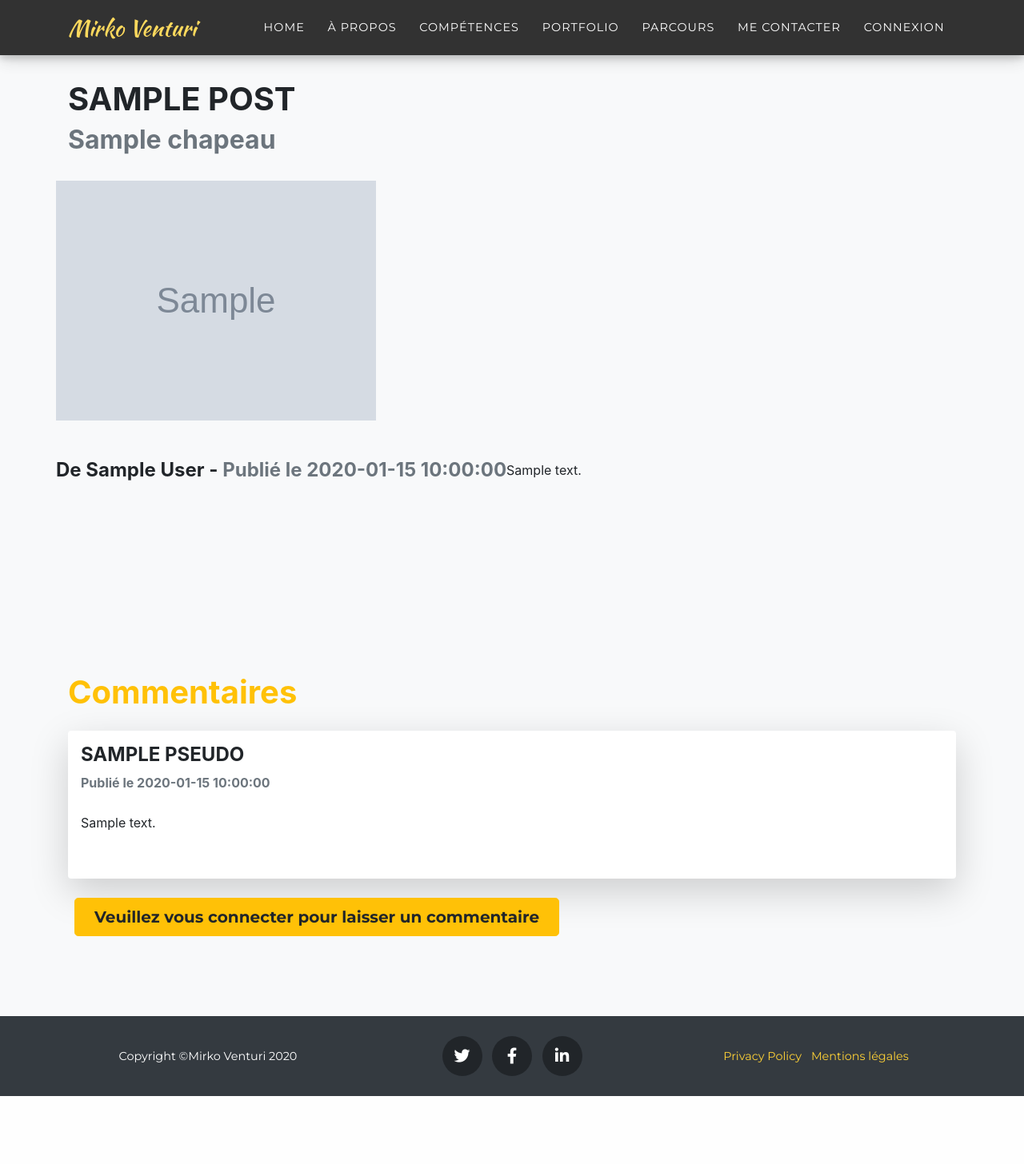
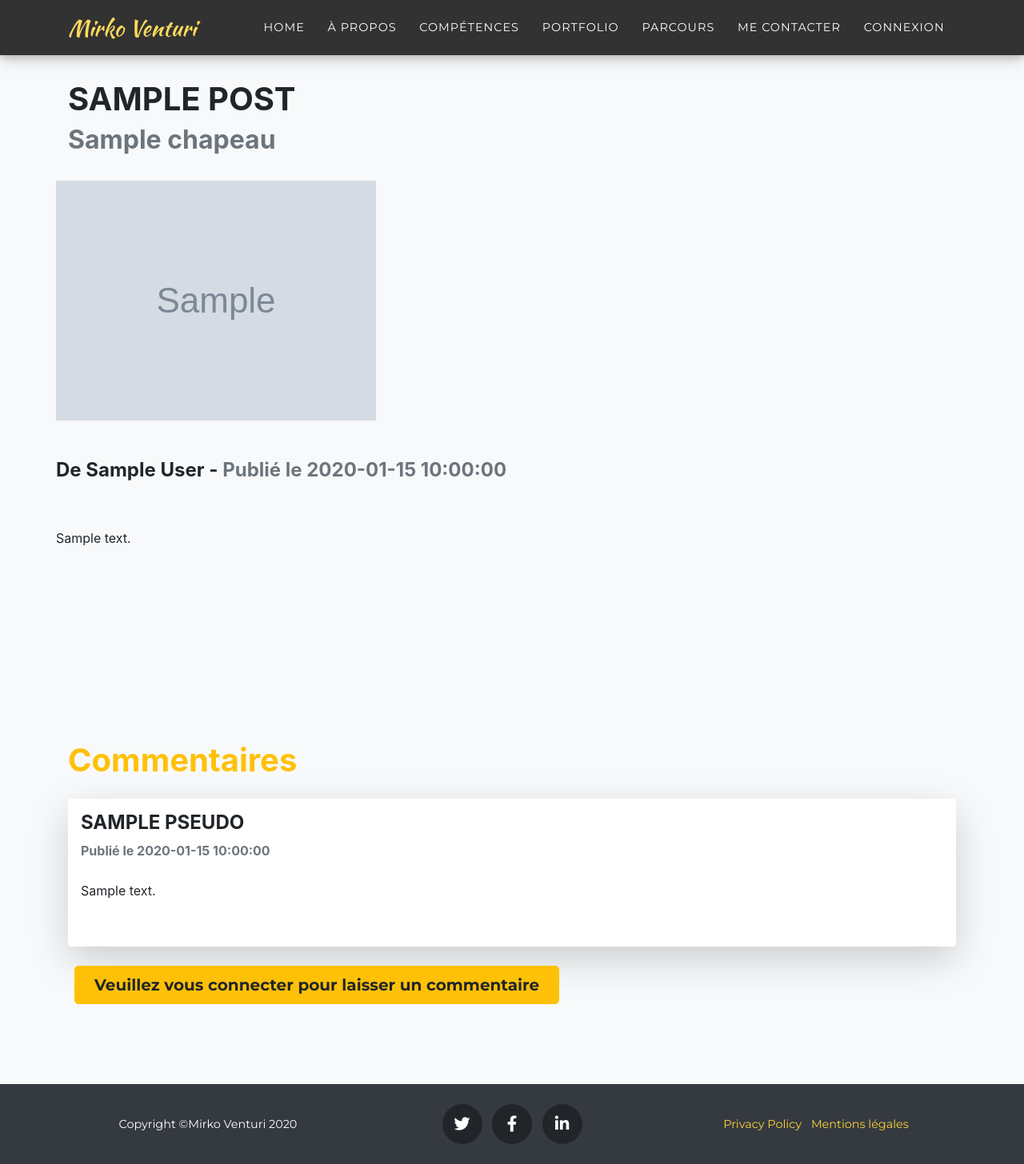
Before and after one commit to MirkoV1987/OCR-P5, a PHP site: template View/post/view.php in a window 1280 px wide. Shown: the whole page at 80% size. Before the commit the page ends 1371 px from the top, so only its background shows below. Run offline with PHP 8.4, Linux system fonts and the light colour scheme; the template is opened without the code that fills it: most values are stand-ins (such as "Sample title", 1, 10 or a date in 2020); grey boxes marked "Sample" are stand-in pictures; some web fonts are replaced.

Commit message:
Fix content html view

```diff
--- a/View/post/view.php
+++ b/View/post/view.php
@@ -76,7 +76,10 @@
         </div>
         <div class="row my-6 py-4">
         <h4 class="section-subheading">De <?= $post['author']; ?> - <time class="section-subheading text-muted">Publié le <?= $post['date_add']; ?></time></h4>
+        </div>
+        <div class="row my-6 py-4">
         <p class="text-justify"><?= $post['content']; ?></p>
+        </div>
       </div>
     </div>
   </div>
```
